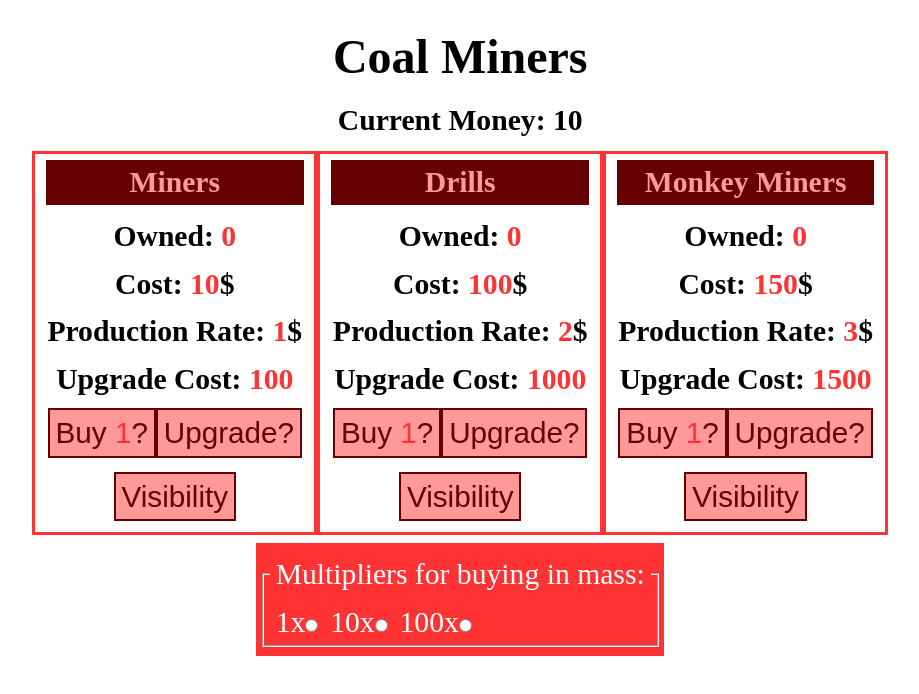
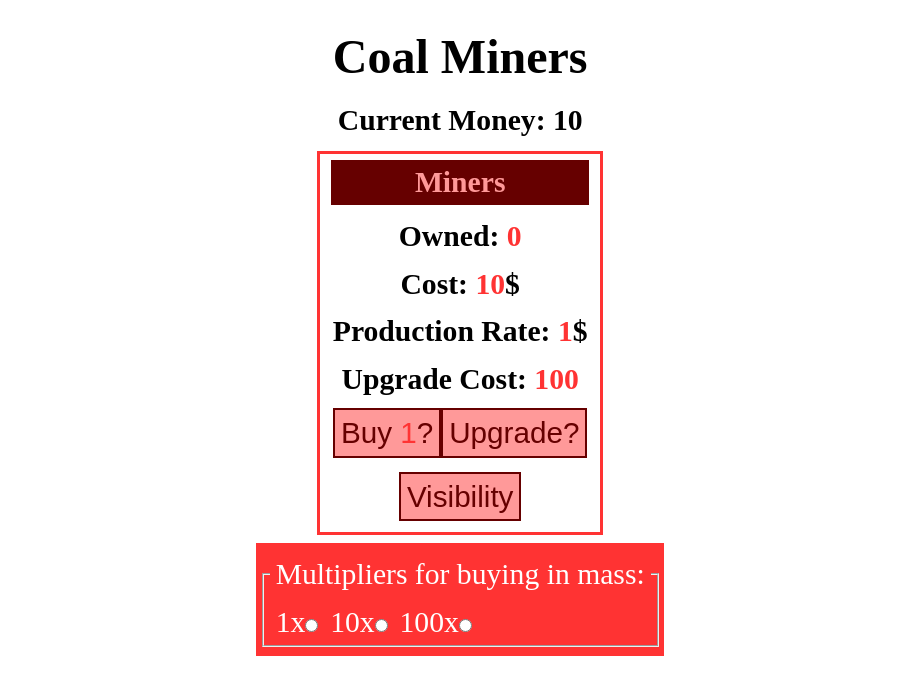
Before and after one commit to collerhatguy/coal-miner-fixed, a React (Create React App) app: page / in a window 1280 px wide. Shown: the top 694 px of the page, without its empty margins (183-1102 px from the left). Built offline with nearby package versions, Linux system fonts and the light colour scheme.

Commit message:
only affordable items are visible

```diff
--- a/src/components/Worker.js
+++ b/src/components/Worker.js
@@ -1,4 +1,4 @@
-import React from 'react';
+import React, {useState, useEffect} from 'react';
 import useVisible from "../hooks/useVisible";
 import useWorker from "../hooks/useWorker";
 
@@ -6,8 +6,13 @@ import useWorker from "../hooks/useWorker";
 export default function Worker({worker, money, setMoney, multiplier}) {
     const [workerVisibility, reveal] = useVisible();
     const [workerState, BuyWorker, UpgradeWorker] = useWorker(worker, setMoney, money, multiplier);
+    const [affordable, setAffordable] = useState(false)
+    useEffect(() => {
+        if (worker.cost <= money) setAffordable(true);
+    }, [money])
     return (
-        <div className="worker">
+        <div className="worker"
+            style={{display: affordable ? "block" : "none"}}>
             <h2 className="worker-name">{workerState.name}</h2>
              <div
                 ref={workerVisibility}
```
Also changed, not shown: 1 other file (tests, documents, lock files or other folders).
